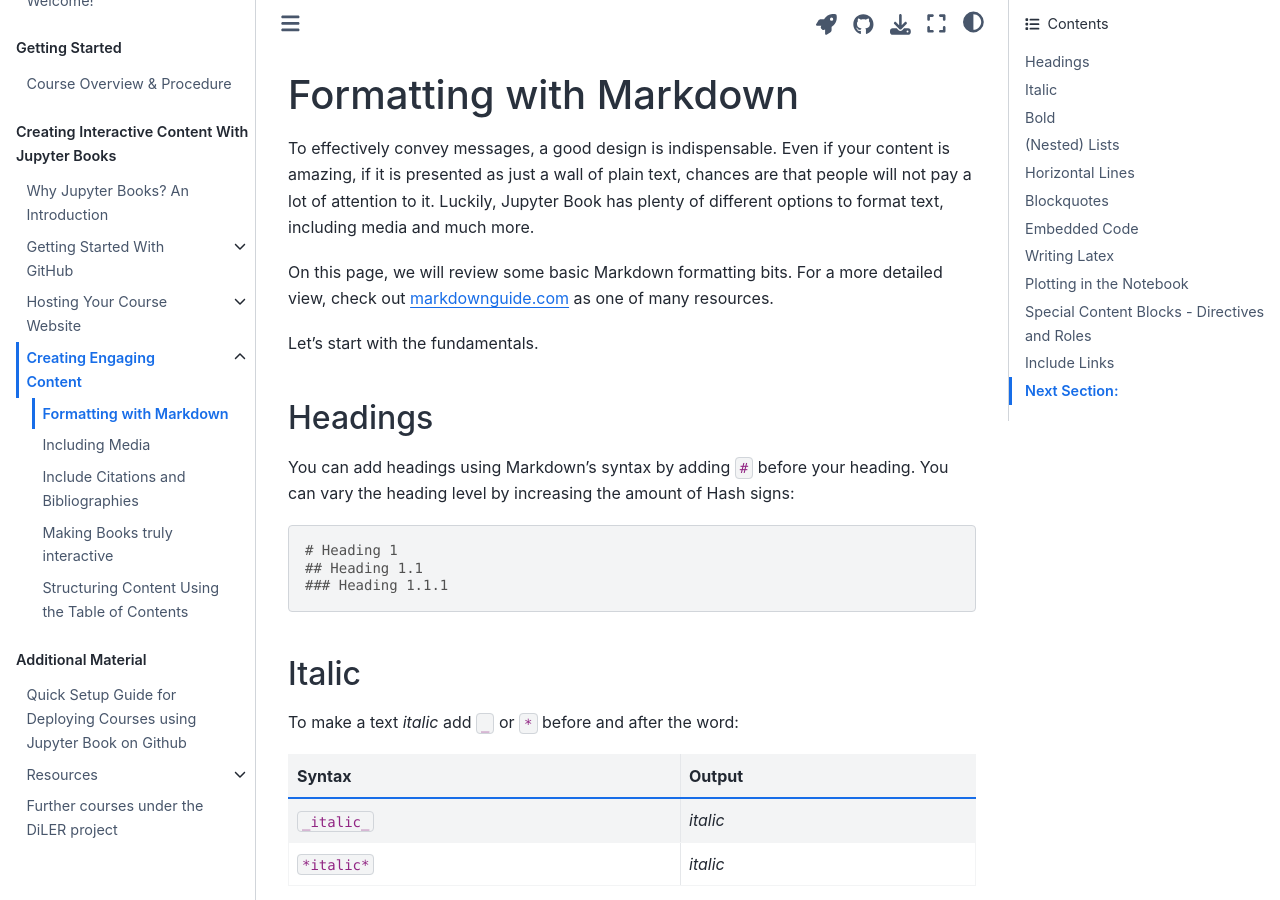
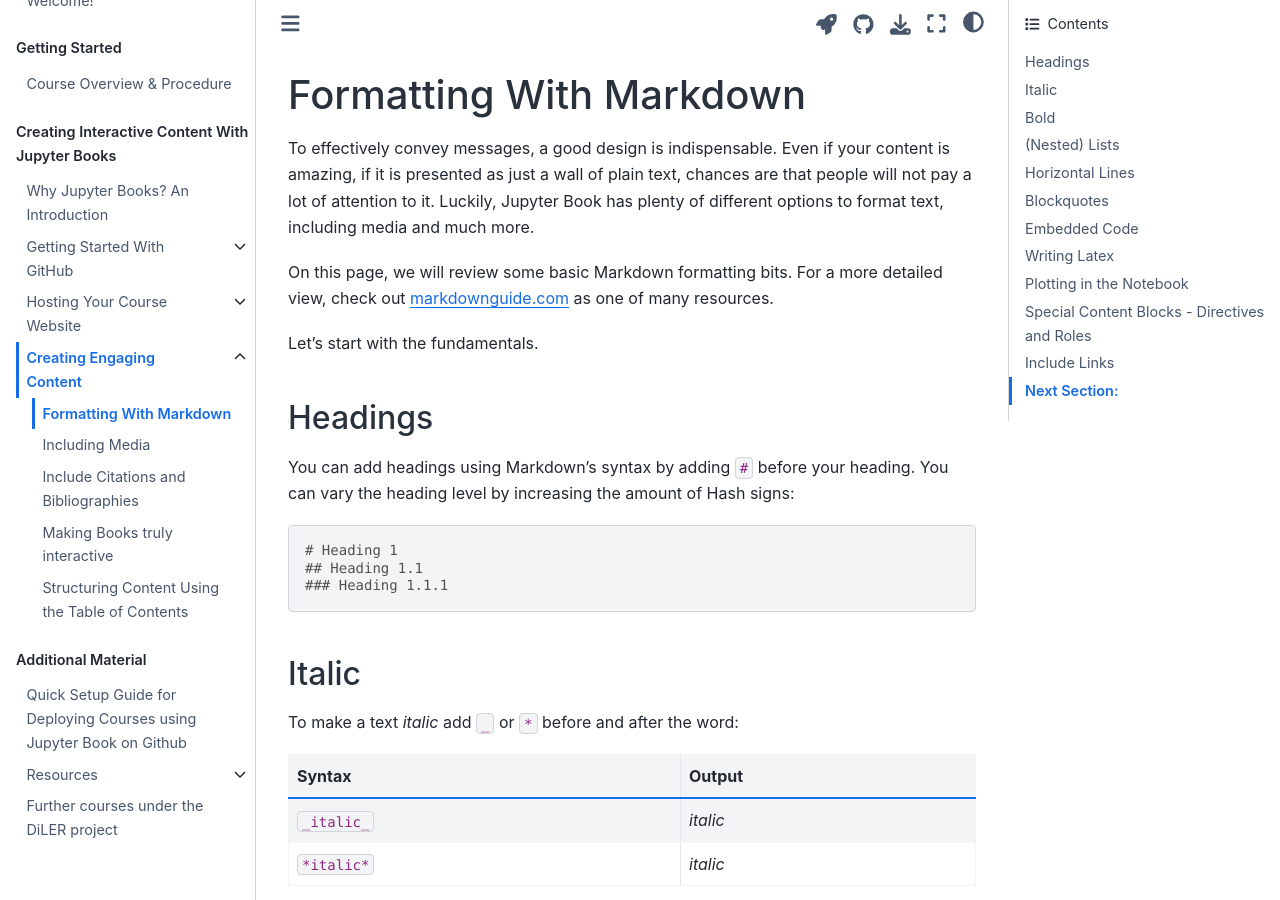
Before and after one commit to M-earnest/tutorial_jupyter_books, a Jupyter Book: the page built from content/3_create/markdown.md, in a window 1280 px wide and 900 px high. Built offline with Jupyter Book 1.0.4 settings and Sphinx 7.4.7 and the Sphinx Book theme 1.1.4, drawn with Linux system fonts in a browser that asks for light colours; pages that are not in the unit, such as notebooks, are missing from menus.

```diff
--- a/content/3_create/markdown.md
+++ b/content/3_create/markdown.md
@@ -10,7 +10,7 @@ kernelspec:
   name: python3
 ---
 
-# Formatting with Markdown
+# Formatting With Markdown
 
 To effectively convey messages, a good design is indispensable. Even if your content is amazing, if it is presented as just a wall of plain text, chances are that people will not pay a lot of attention to it.
 Luckily, Jupyter Book has plenty of different options to format text, including media and much more.
```
